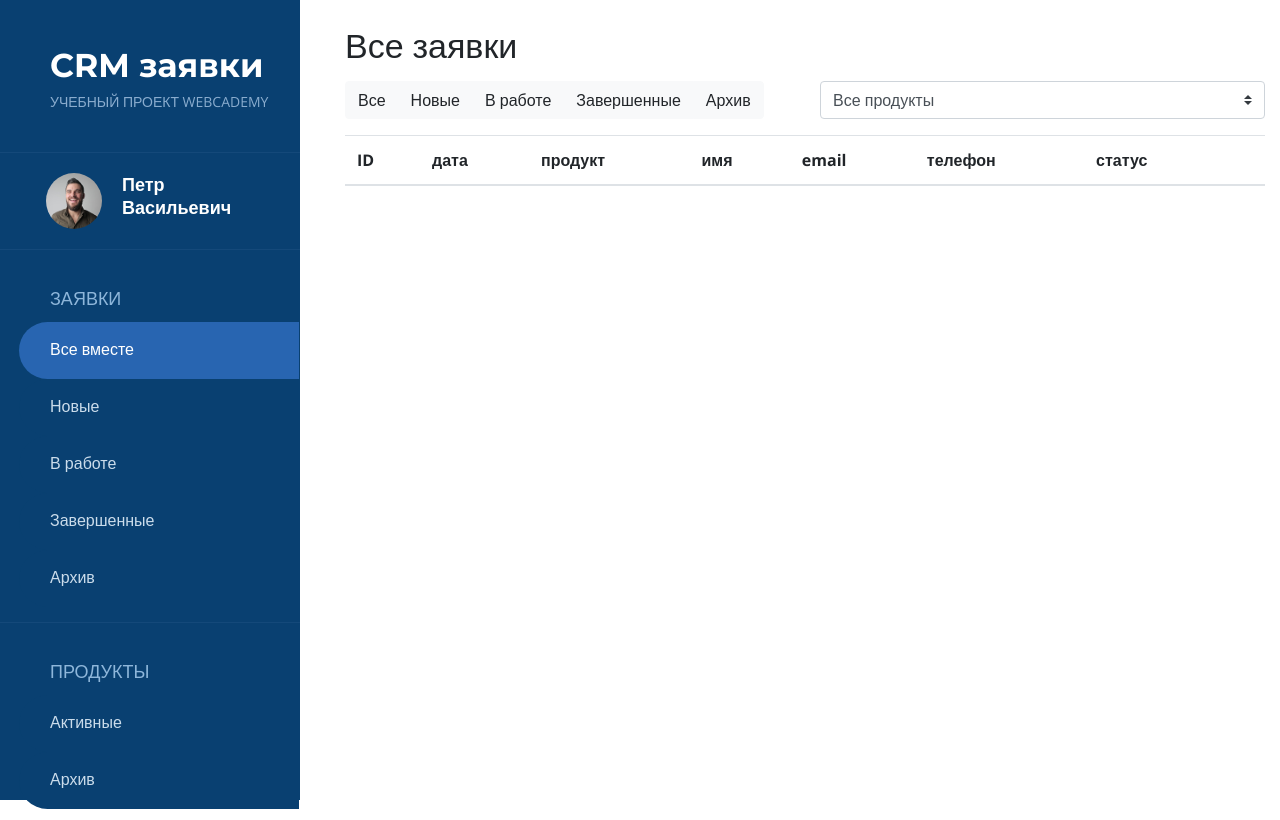
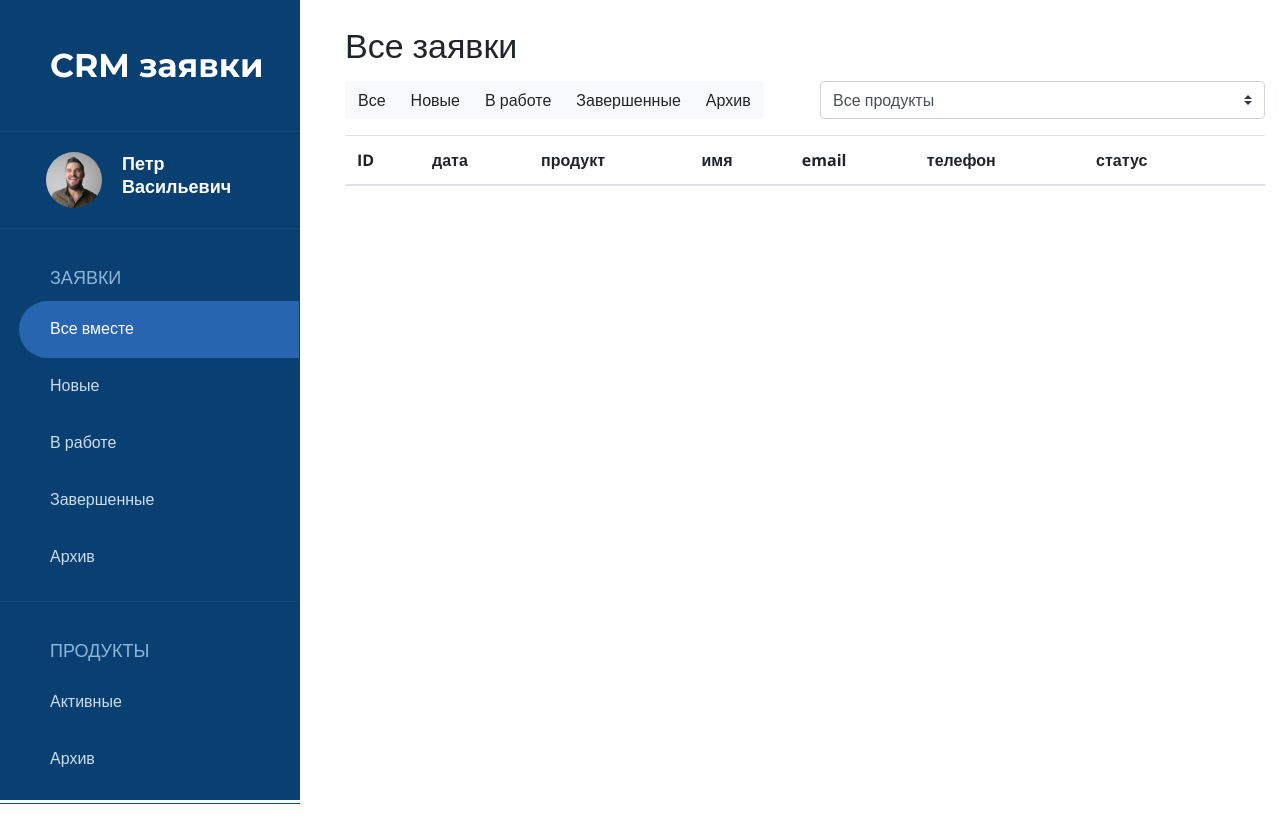
Before and after one commit to lelekaspb/crm, a plain HTML site: page 02-crm-all-bids.html in a window 1280 px wide. Drawn offline with nearby package versions, Linux system fonts and the light colour scheme.

Commit message:
readme plus minor changes

```diff
--- a/02-crm-all-bids.html
+++ b/02-crm-all-bids.html
@@ -25,7 +25,6 @@
       <!-- Logo -->
       <div class="left-panel__logo">
         <div class="left-panel__logo-title">CRM заявки</div>
-        <div class="left-panel__logo-subtitle">учебный проект webcademy</div>
       </div>
       <!-- // Logo -->
       <!-- User -->
```
Also changed, not shown: 03-crm-edit-bid.html (+0 -1 lines), 1 other file.
